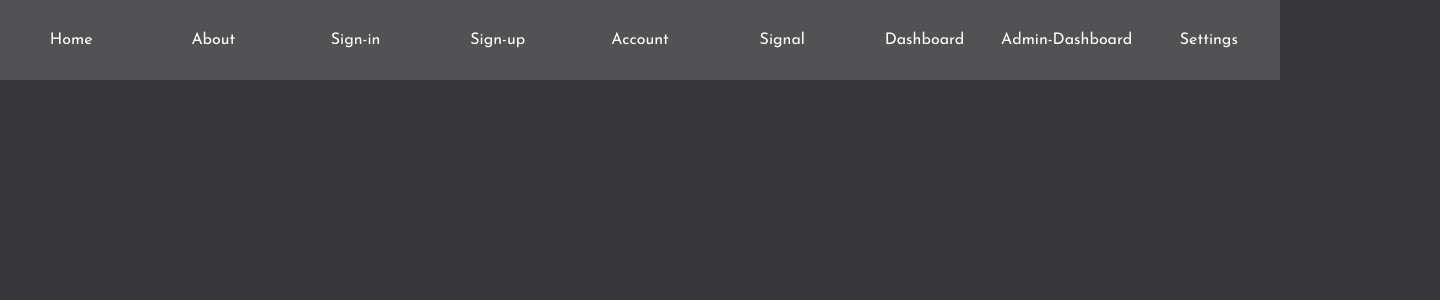
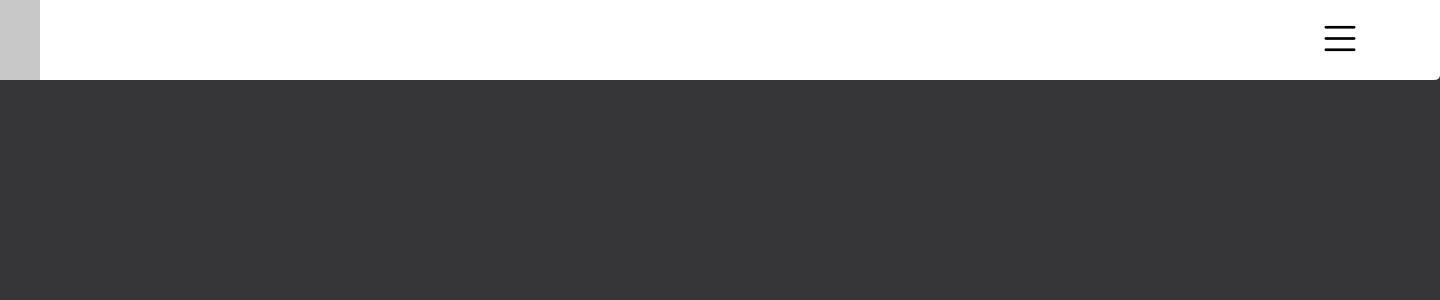
Before and after one commit to LabiciIvan/DoGo-application, a React (Vite) app: page /admin in a window 1280 px wide. Shown: the top 300 px of the page, 1440 px wide, since content can reach past the window. Built offline with nearby package versions, Linux system fonts and the light colour scheme.

Commit message:
DG-10
- developed basic functionality for the navigation bar.

- changed in the others layouts the <div> tag with a <React.Fragment>,
  not requiring to nest html elements.

- required further development.

```diff
--- a/src/components/NavBar.jsx
+++ b/src/components/NavBar.jsx
@@ -1,52 +1,62 @@
-import React from 'react';
+import React, { useState } from 'react';
 import { Link } from 'react-router-dom';
 
 import './css/navbar.css';
 
 const NavBar = () => {
+
+	const [menu, setMenu] = useState(false);
+
+	const toggleMenu = () => {
+		setMenu(!menu);
+	}
+
 	return (
-		<div className="navigation-bar">
+		<div className="navigation-bar __nav-bg">
+			<div className="main-bar">
+				<Link className='navigation-link-wrapper navigation-link __home' to={'/'}>Home</Link>
+				<i className="bi bi-list __list --icon" onClick={toggleMenu}></i>
+			</div>
 
-			<div className="navigation-bar-content">
+			<div className={menu ? 'menu-on __nav-bg' : 'menu-off __nav-bg'}>
+				<i className="bi bi-x __close --icon" onClick={toggleMenu}></i>
 
-				<div className="navigation-link-wrapper">
-					<Link className='navigation-link' to={'/'}>Home</Link>
+				<div className="navigation-link-wrapper __user-name">
+					<Link className='navigation-link' to={'/authenticated/account'}>Hello user.</Link>
 				</div>
 
-				<div className="navigation-link-wrapper">
+				<div className="navigation-link-wrapper __about">
 					<Link className='navigation-link' to={'/about'}>About</Link>
 				</div>
 
-				<div className="navigation-link-wrapper">
+				<div className="navigation-link-wrapper __sign-in">
 					<Link className='navigation-link' to={'/authentication/sign-in'}>Sign-in</Link>
 				</div>
 
-				<div className="navigation-link-wrapper">
+				<div className="navigation-link-wrapper __sign-up">
 					<Link className='navigation-link' to={'/authentication/sign-up'}>Sign-up</Link>
 				</div>
 
-				<div className="navigation-link-wrapper">
+				<div className="navigation-link-wrapper __account">
 					<Link className='navigation-link' to={'/authenticated/account'}>Account</Link>
 				</div>
 
-				<div className="navigation-link-wrapper">
+				<div className="navigation-link-wrapper __signal">
 					<Link className='navigation-link' to={'/authenticated/signal'}>Signal</Link>
 				</div>
 
-				<div className="navigation-link-wrapper">
+				<div className="navigation-link-wrapper __dashboard">
 					<Link className='navigation-link' to={'/authenticated/dashboard'}>Dashboard</Link>
 				</div>
 
-				<div className="navigation-link-wrapper">
-					<Link className='navigation-link' to={'/admin/dashboard'}>Admin-Dashboard</Link>
+				<div className="navigation-link-wrapper __management">
+					<Link className='navigation-link' to={'/admin/dashboard'}>Management</Link>
 				</div>
 
-				<div className="navigation-link-wrapper">
+				<div className="navigation-link-wrapper __settings">
 					<Link className='navigation-link' to={'/admin/settings'}>Settings</Link>
 				</div>
-
 			</div>
-
 		</div>
 	 );
 }
--- a/src/components/css/main.css
+++ b/src/components/css/main.css
@@ -1,4 +1,5 @@
 @import url('https://fonts.googleapis.com/css2?family=Josefin+Sans:wght@300;400;500&display=swap');
+@import url("https://cdn.jsdelivr.net/npm/bootstrap-icons@1.10.5/font/bootstrap-icons.css");
 
 * {
 	padding: 0;
@@ -7,17 +8,18 @@
 }
 
 body {
+	display: grid;
 	width: 100%;
-	display: grid;
+	height: 100%;
 	justify-content: center;
 	background-color: #363639;
 }
 
 #root {
+	display: grid;
+	width: 1600px;
 	max-width: 1600px;
-	width: 1600px;
 	height: 100%;
-	display: grid;
 	justify-content: center;
 	background-color:#363639;
 	color: white;
--- a/src/components/css/navbar.css
+++ b/src/components/css/navbar.css
@@ -1,34 +1,117 @@
-.navigation-bar {
-	display: flex;
-	position: absolute;
-	top: 0;
-	left: 0;
-	height: 80px;
-	width: 100%;
-	justify-content: center;
-	background-color:  #525255;
+.__nav-bg {
+	background-color:  white;
 }
 
-.navigation-bar-content {
-	max-width: 1600px;
-	width: 1600px;
+.navigation-bar {
 	display: grid;
-	grid-template-columns: repeat(9, 1fr);
+	width: inherit;
+	height: 80px;
+	position: relative;
+	justify-content: center;
+	border-radius: 0 0 5px 5px;
 }
 
+.main-bar {
+	display: inherit;
+	width: inherit;
+	height: inherit;
+	position: absolute;
+	background-color: transparent;
+	grid-template-columns: repeat(8, 1fr);
+	top: 0;
+}
+
+.menu-off{
+	display: none;
+}
+
+.menu-on {
+	display: grid;
+	width: inherit;
+	gap: 5px;
+	height: 240px;
+	z-index: 2;
+	border-radius: 0 0 5px 5px;
+	grid-template-columns: repeat(8, 1fr);
+	grid-template-rows: repeat(3, 1fr);
+}
+
+/* Navigation bar icons */
+.--icon {
+	color: black;
+	font-size: 45px;
+	cursor: pointer;
+	justify-self: center;
+	align-self: center;
+}
+
+.__close {
+	grid-area: 1/8/2/9;
+}
+
+.__list {
+	grid-area: 1/8/2/9;
+}
+
+
+/* Navigation bar links */
 .navigation-link-wrapper {
+	background-color: #f9f9f9;
 	display: grid;
+	justify-content: center;
+	align-items: center;
 }
 
 .navigation-link {
-	color: white;
 	text-decoration: none;
+	color: black;
 	font-family: 'Josefin Sans', sans-serif;
-	align-self: center;
-	justify-self: center;
+	font-size: 18px;
 }
 
-.navigation-link:hover {
-	color: #b4abab;
-	transition: 0.2s;
+.__home {
+	grid-area: 1/1/2/2;
+	background-color: unset;
 }
+
+.__user-name {
+    grid-area: 2/3/3/5;
+}
+
+.__account {
+	grid-area: 3/5/4/6;
+}
+
+.__signal {
+	grid-area: 2/5/3/6;
+}
+
+.__dashboard {
+	grid-area: 3/4/4/5;
+}
+
+.__about {
+	grid-area: 3/7/4/9;
+	border-radius: 0 0 5px 0;
+}
+
+.__sign-up {
+	grid-area: 2/8/3/9;
+}
+
+.__sign-in {
+	grid-area: 2/7/3/8;
+}
+
+.__management {
+	grid-area: 2/6/3/7 ;
+}
+
+.__settings {
+	grid-area: 3/6/4/7 ;
+}
+
+.navigation-link-wrapper:hover {
+	background-color: #c8c8c8;
+	transition: 0.3s;
+}
--- a/src/layouts/Admin.jsx
+++ b/src/layouts/Admin.jsx
@@ -6,10 +6,10 @@ import NavBar from '../components/NavBar';
 
 const Admin = () => {
 	return (
-		<div className="admin-layout">
+		<React.Fragment>
 			<NavBar/>
 			<Outlet/>
-		</div>
+		</React.Fragment>
 	 );
 }
 
--- a/src/layouts/Authenticated.jsx
+++ b/src/layouts/Authenticated.jsx
@@ -6,10 +6,10 @@ import NavBar from '../components/NavBar';
 
 const Authenticated = () => {
 	return (
-		<div className="authenticated-layout">
+		<React.Fragment>
 			<NavBar />
 			<Outlet/>
-		</div>
+		</React.Fragment>
 	 );
 }
 
--- a/src/layouts/Guest.jsx
+++ b/src/layouts/Guest.jsx
@@ -6,10 +6,10 @@ import NavBar from '../components/NavBar.jsx';
 
 const Guest = () => {
 	return (
-		<div className="guest-layout">
+		<React.Fragment>
 			<NavBar />
 			<Outlet />
-		</div>
+		</React.Fragment>
 	 );
 }
 
```
